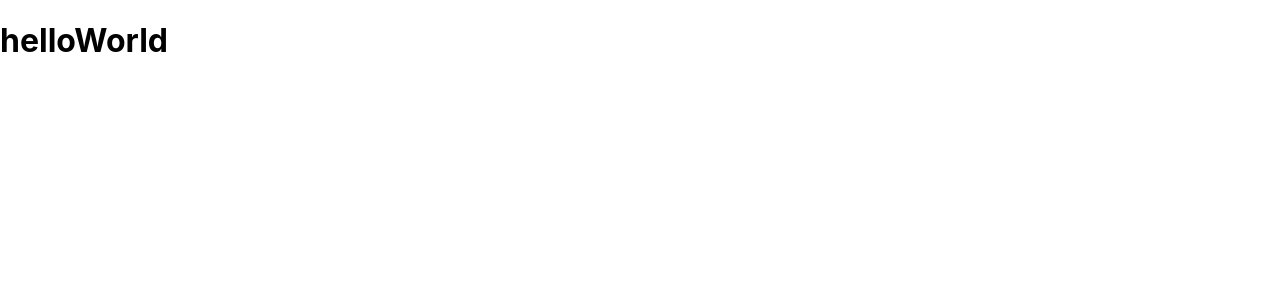
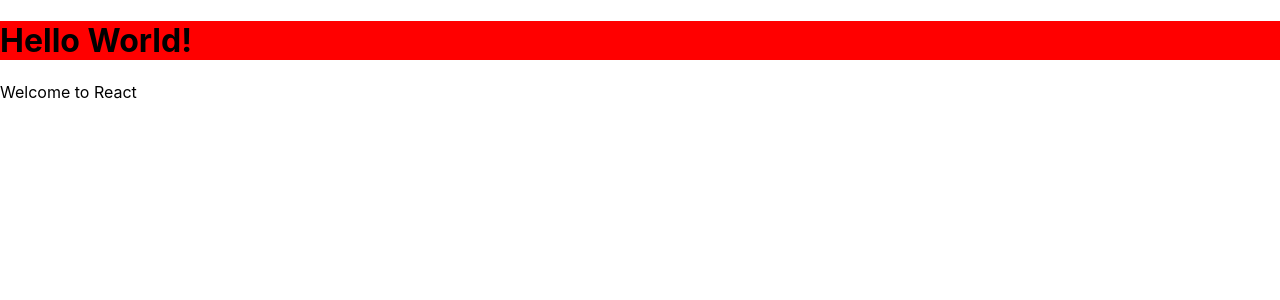
Before and after one commit to akashjoffl/Zero-To-Mastery, a React (Create React App) app in the folder React.js + Redux/robofriends/: page / in a window 1280 px wide. Shown: the top 300 px of the page. Built offline with nearby package versions, Linux system fonts and the light colour scheme.

Commit message:
created component

```diff
--- /dev/null
+++ b/React.js + Redux/robofriends/src/Hello.css
@@ -0,0 +1,3 @@
+h1 {
+    background: red;
+}
--- /dev/null
+++ b/React.js + Redux/robofriends/src/Hello.js
@@ -0,0 +1,16 @@
+import React, { Component } from 'react';
+import './Hello.css';
+
+class Hello extends Component {
+    render() {
+        return (
+        <div>
+        <h1>Hello World!</h1>
+        <p>Welcome to React</p>
+        </div>
+        );
+    }
+}
+
+
+export default Hello;
--- a/React.js + Redux/robofriends/src/index.js
+++ b/React.js + Redux/robofriends/src/index.js
@@ -1,9 +1,9 @@
 import React from 'react';
 import ReactDOM from 'react-dom';
 import './index.css';
-// import App from './App';
+import Hello from './Hello';
 import * as serviceWorker from './serviceWorker';
 
-ReactDOM.render(<h1>helloWorld</h1>, document.getElementById('root'));
+ReactDOM.render(<Hello />, document.getElementById('root'));
 
 serviceWorker.unregister();
```
